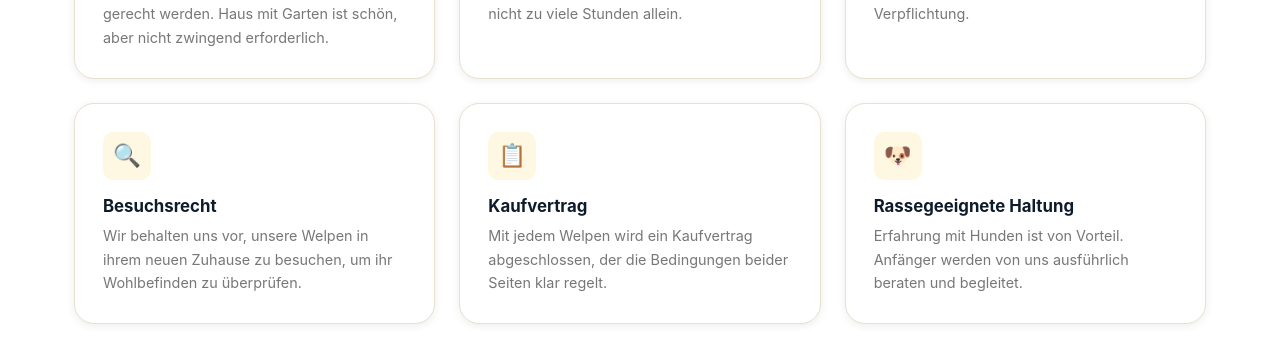
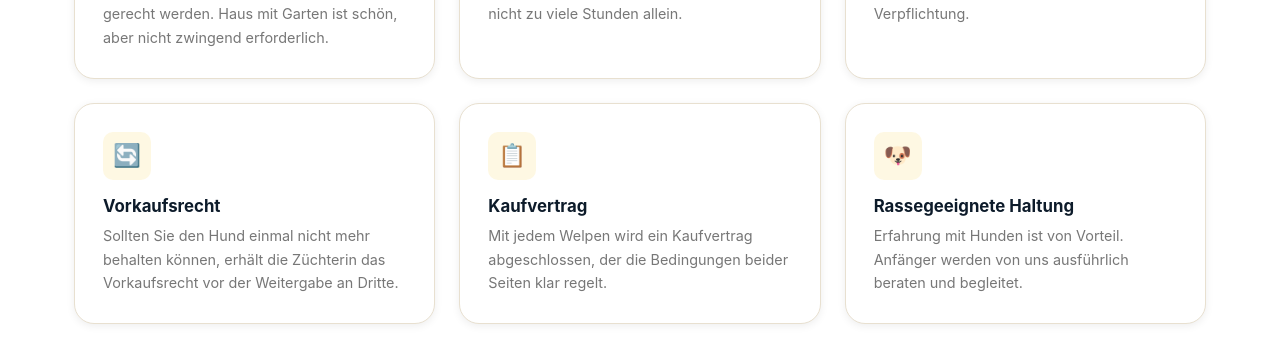
Before and after one commit to Xiones83/von-den-sternschnuppen, a plain HTML site: page index.html in a window 1280 px wide. Shown: the part 5320-5665 px from the top of the page. Drawn offline with Linux system fonts and the light colour scheme.

Commit message:
Auto-commit: 2026-03-18_16:59:06

```diff
--- a/index.html
+++ b/index.html
@@ -250,9 +250,9 @@
       </div>
 
       <div class="bedingung-card">
-        <div class="bedingung-icon">🔍</div>
-        <h3>Besuchsrecht</h3>
-        <p>Wir behalten uns vor, unsere Welpen in ihrem neuen Zuhause zu besuchen, um ihr Wohlbefinden zu überprüfen.</p>
+        <div class="bedingung-icon">🔄</div>
+        <h3>Vorkaufsrecht</h3>
+        <p>Sollten Sie den Hund einmal nicht mehr behalten können, erhält die Züchterin das Vorkaufsrecht vor der Weitergabe an Dritte.</p>
       </div>
 
       <div class="bedingung-card">
```
